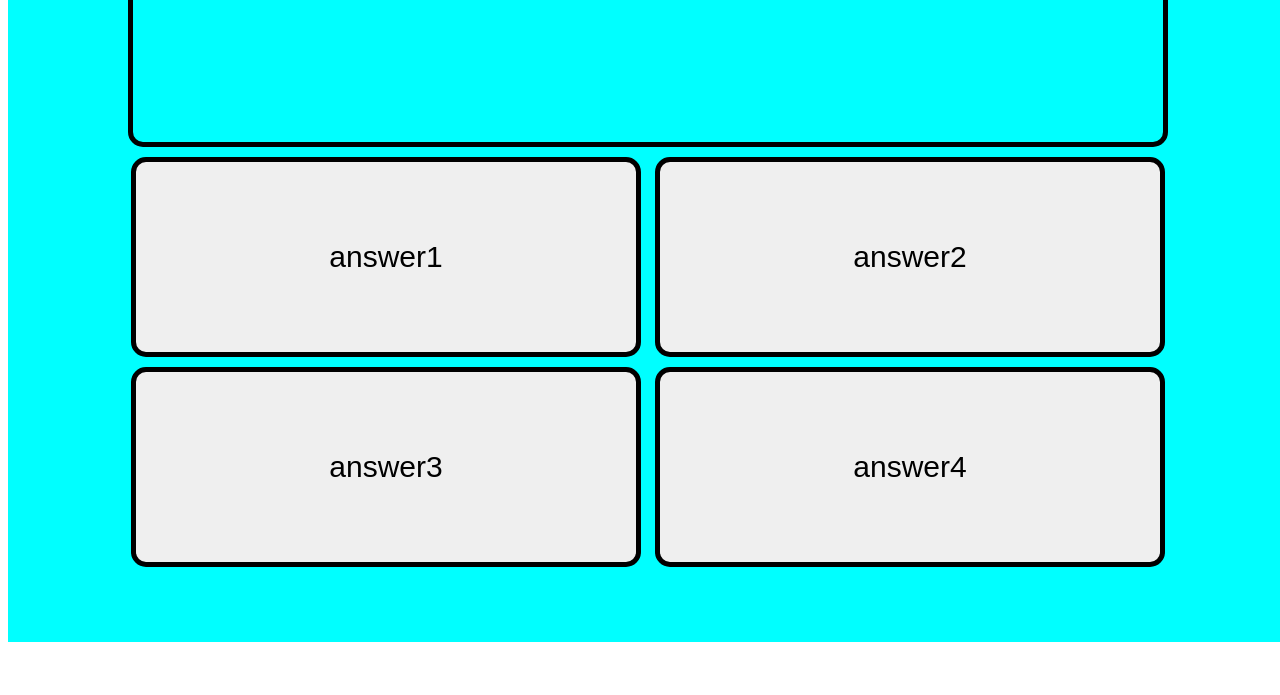
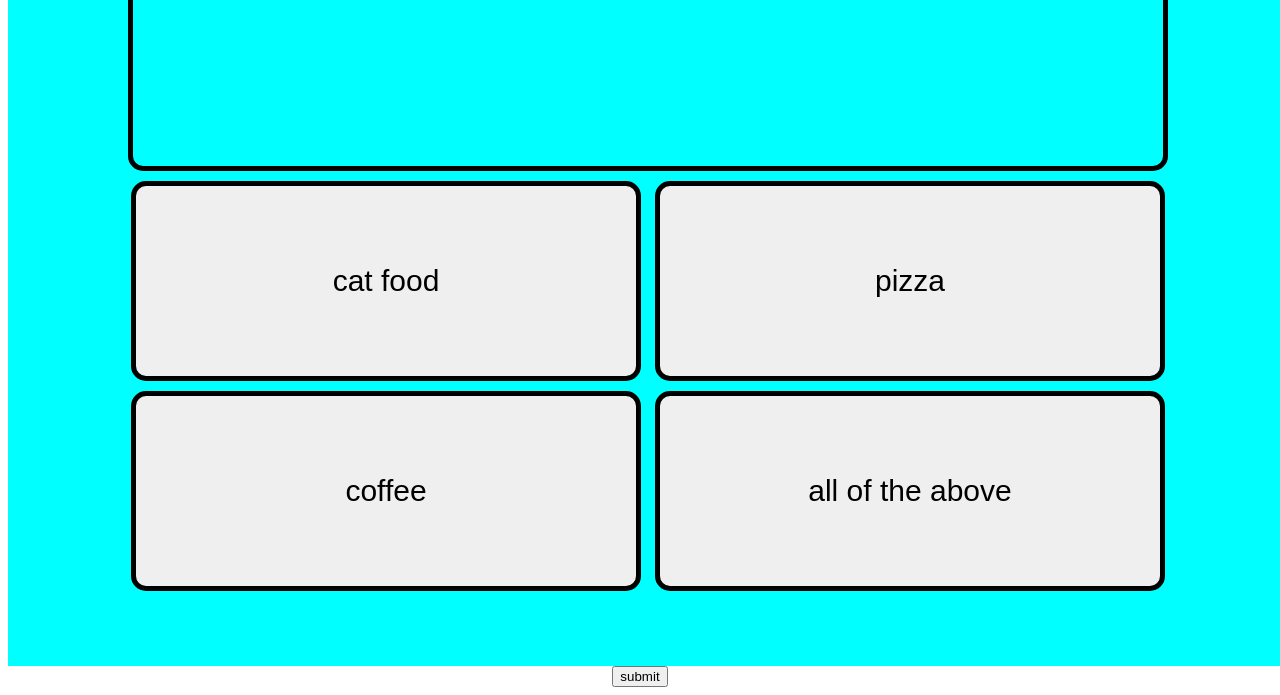
Before and after one commit to swade19/quizzer, a plain HTML site: page views/quiz.html in a window 1280 px wide. Shown: the part 209-904 px from the top of the page. Before the commit the page ends 859 px from the top, so only its background shows below. Drawn offline with Linux system fonts and the light colour scheme.

Commit message:
added question and answers

```diff
--- /dev/null
+++ b/src/quiz.js
@@ -0,0 +1,16 @@
+const catQuiz1 = {
+question: "What can you feed cats?",
+answer1: "cat food",
+answer2: "pizza",
+answer3: "coffee",
+answer4: "all of the above"
+
+};
+
+const catQuiz2 = {
+question: "Where do cats hang out?",
+answer1: "In the bar",
+answer2: "Sofa",
+answer3: "Bath Tubs",
+answer4: "Pool Hall"
+}
--- a/views/quiz.html
+++ b/views/quiz.html
@@ -1,9 +1,11 @@
+<!DOCTYPE html>
 <html lang="en">
 
 <head>
     <meta charset="UTF-8">
     <meta name="viewport" content="width=device-width, initial-scale=1.0">
     <link rel="stylesheet" href="..\style.css">
+    <script src = "..\src\quiz.js"></script>
     <title>Quiz</title>
 </head>
 <h1 class="quiztitle" id="quiztitle"> Quiz Title</h1>
@@ -19,9 +21,20 @@
         <input class="button" type="button" id="answer2" value="answer2">
         <input class="button" type="button" id="answer3" value="answer3">
         <input class="button" type="button" id="answer4" value="answer4">
+    </div>
 
+    <div>
+        <input class="submit" type="button" id="submit" value="submit">
+    </div>
 
-    </div>
+    <script>
+        document.getElementById("question").innerHTML = catQuiz1.question
+        document.getElementById("answer1").value = catQuiz1.answer1
+        document.getElementById("answer2").value = catQuiz1.answer2
+        document.getElementById("answer3").value = catQuiz1.answer3
+        document.getElementById("answer4").value = catQuiz1.answer4
+
+    </script>
 
 </body>
 
```
Also changed, not shown: 1 other file.
